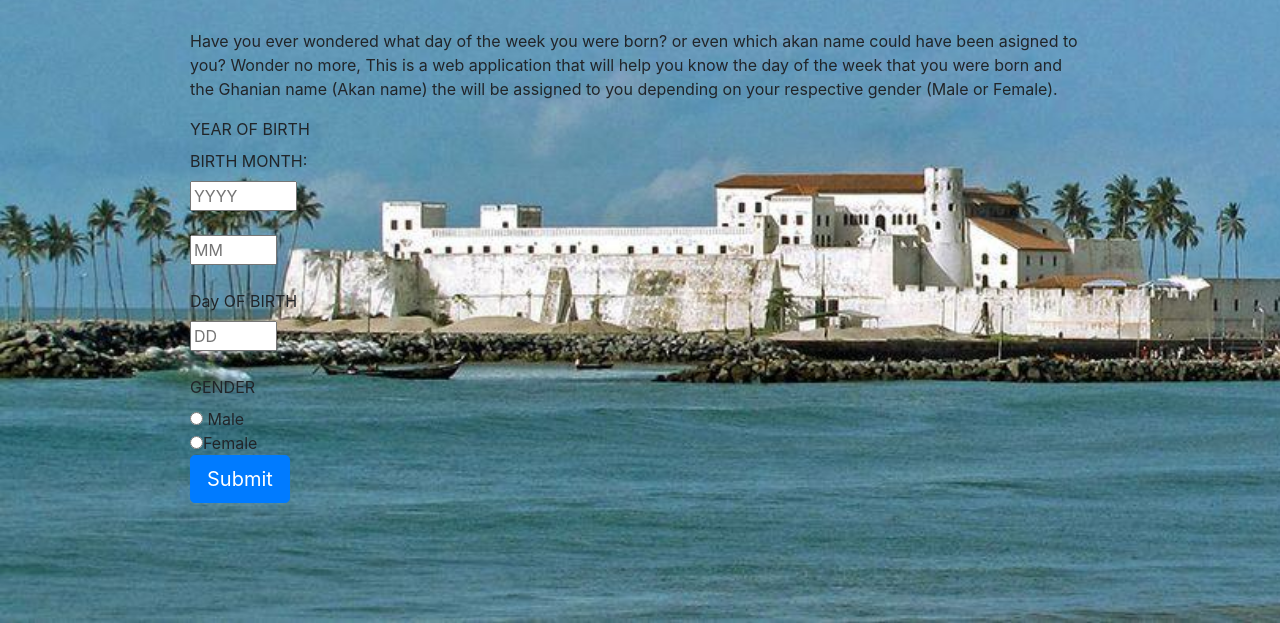
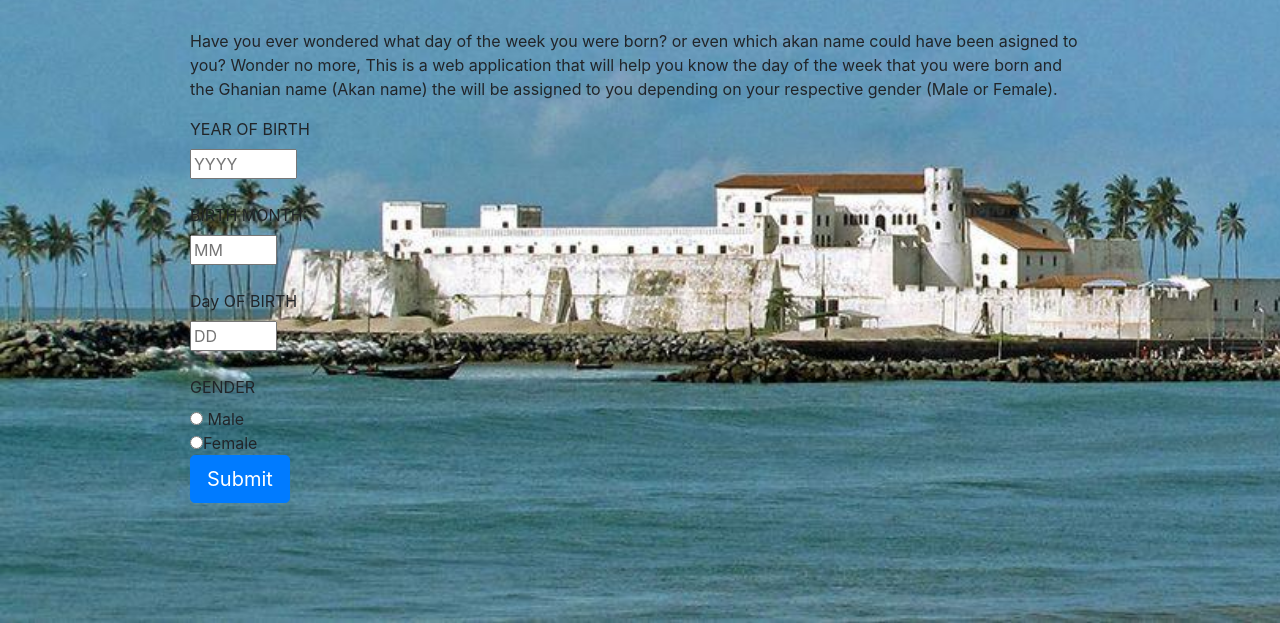
Before and after one commit to othirakevin/akan-name, a plain HTML site: page akan-name.html in a window 1280 px wide. Shown: the part 317-940 px from the top of the page. Drawn offline with nearby package versions, Linux system fonts and the light colour scheme.

Commit message:
html files added

```diff
--- a/akan-name.html
+++ b/akan-name.html
@@ -41,11 +41,14 @@
                 could have been asigned to you? Wonder no more, This is a web application that will help you know the day of the week that you were born and
                 the Ghanian name (Akan name) the will be assigned to you depending on your respective gender (Male or Female).
               </P>
-              <div class="sidebar"  class="form">
-                <label>YEAR OF BIRTH</label><br>  <label>BIRTH MONTH:</label><br>
+                <div class="sidebar">
+                  <div style="margin-right:-50%" >
+
+                  <div class="form">
+                    <label>YEAR OF BIRTH</label><br>
                     <input type="number" id="year" min="1900" max="2099" step="1" placeholder="YYYY" value="" />
                     <br><br>
-
+                    <label>BIRTH MONTH:</label><br>
                     <input type="number" id="month" min="01" max="12" step="1" placeholder="MM"  /><br><br>
                     <label>Day OF BIRTH </label><br>
                     <input type="number" name="DAY" id="day" min="01" max="31" placeholder="DD" ><br><br>
@@ -53,6 +56,8 @@
                     <div id="gender">
                       <input type="radio" name="gender" id="gender" value="male" > Male<br>
                       <input type="radio" name="gender" value="female">Female<br>
+                </div>
+                  </div>
               </div>
             </div>
             <input type="submit" value="Submit" class="btn btn-primary btn-lg" onclick="results()">
```
Lines whose indentation alone changed are shown as unchanged.
